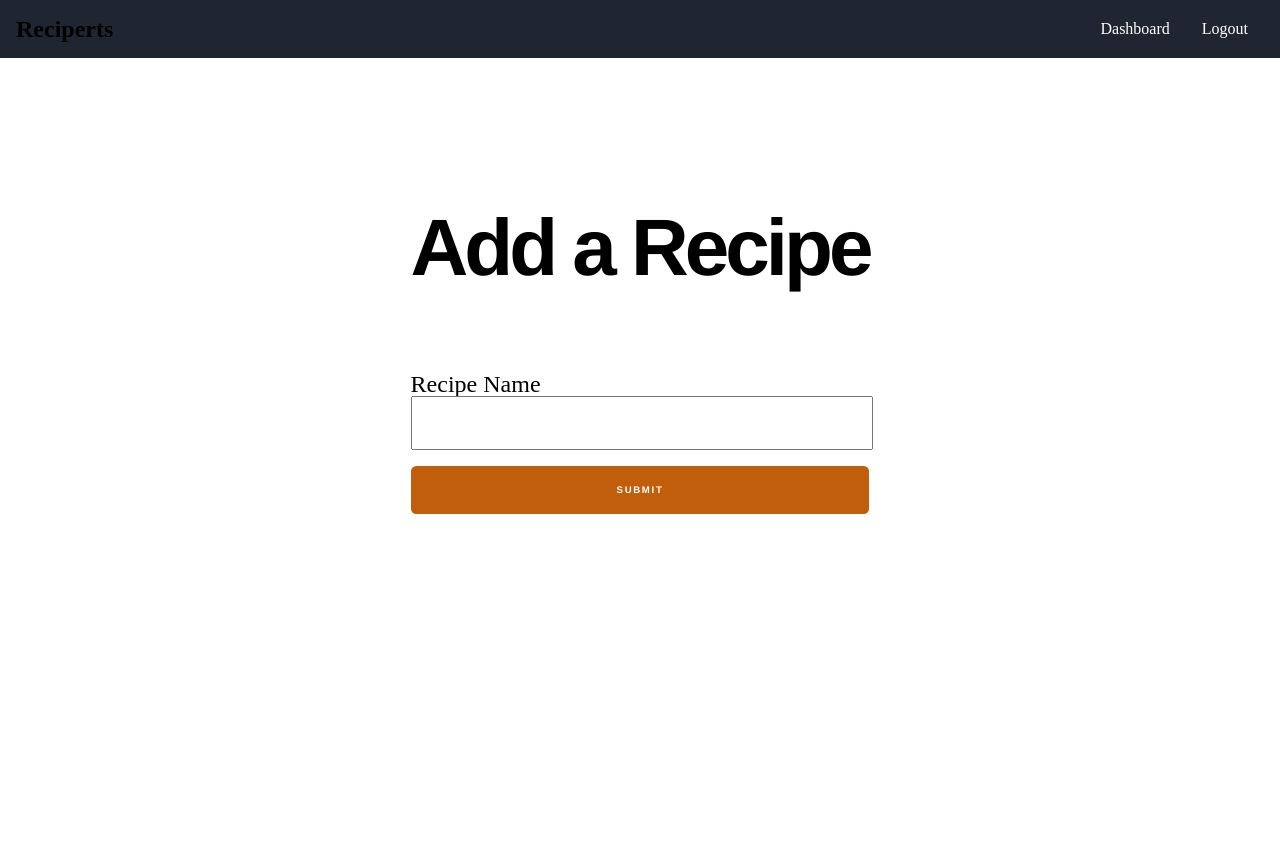
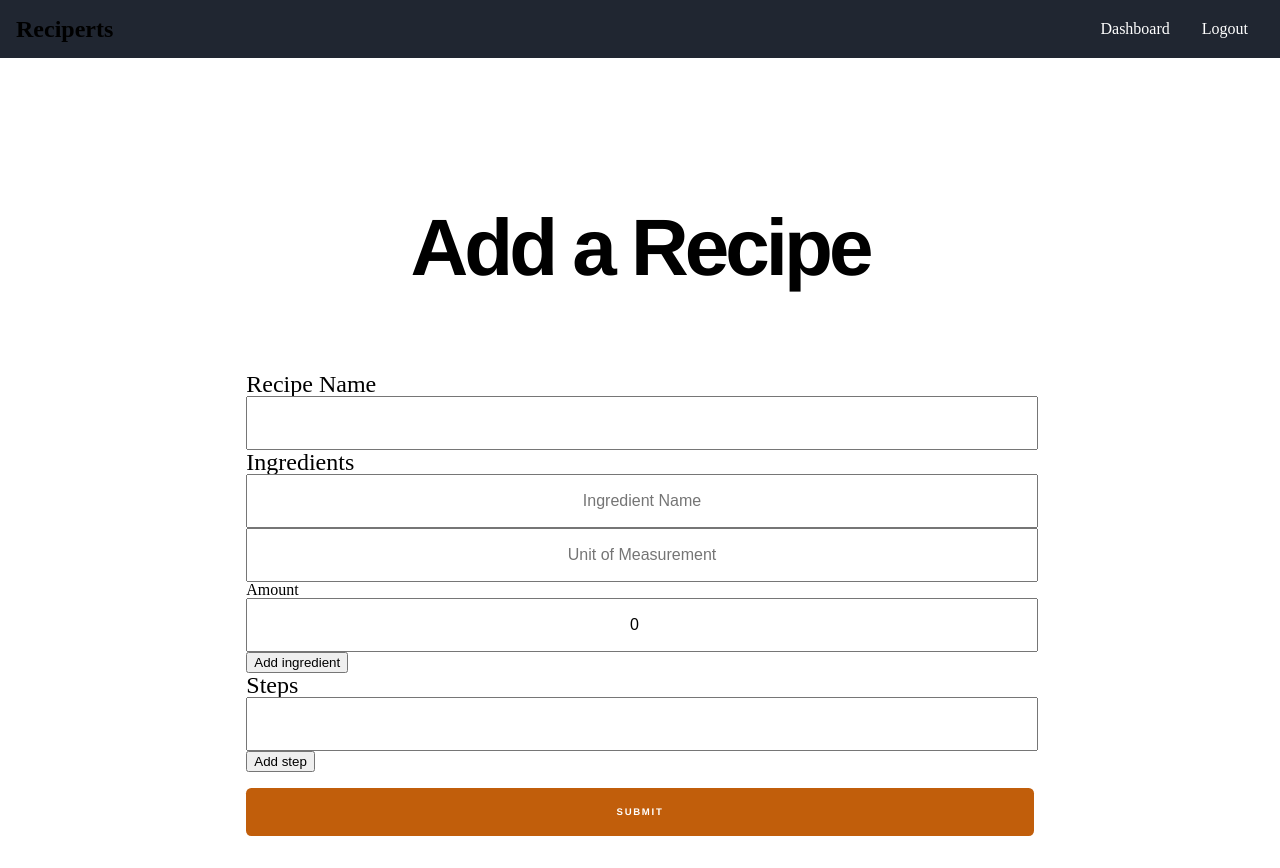
Before and after one commit to Divici/reciperts, a React (Create React App) app: page /add-recipe in a window 1280 px wide. Before the commit the page ends 800 px from the top, so only its background shows below. Built offline with nearby package versions, Linux system fonts and the light colour scheme; sample sign-in values are in the browser's storage.

Commit message:
Working on adding recipe

```diff
--- a/src/components/recipes/AddRecipeForm.js
+++ b/src/components/recipes/AddRecipeForm.js
@@ -1,5 +1,6 @@
 import React, { useState } from 'react';
 import axios from 'axios';
+import axiosWithAuth from '../utils/axiosWithAuth';
 import { addNewRecipe} from '../../actions';
 import { connect } from 'react-redux';
 import Header from '../Header';
@@ -11,13 +12,23 @@ const AddRecipeForm = (props) => {
 
     const [recipe, setRecipe] = useState({
         recipe_name: '',
+        prep_time: 0,
+        cook_time: 0,
+        category: '',
+        source: '',
         ingredients: [],
+        steps: [],
         user_id: userId
     })
     const [ingredient, setIngredient] = useState({
         ingredient_name : '',
         ingredient_unit : '',
         quantity: 0,
+    })
+
+    const [step, setStep] = useState({
+        step_instruction : '',
+        step_number : 1
     })
 
     const handleChange = (e) => {
@@ -27,16 +38,67 @@ const AddRecipeForm = (props) => {
         });
     }
 
+    const handleChangeStep = (e) => {
+        setStep({
+            ...step,
+            [e.target.name]: e.target.value
+        });
+    }
+
+    const handleChangeIngredient = (e) => {
+        setIngredient({
+            ...ingredient,
+            [e.target.name]: e.target.value
+        });
+    }
+
     const handleSubmit = (e) => {
         e.preventDefault();
 
-        axios.post(`https://reciperts.herokuapp.com/api/recipes`, recipe)
+        axiosWithAuth()
+            .post('/recipes')
                 .then(res=>{
                     props.addNewRecipe(res.data);
                     navigate(`/dashboard`);
                 })
                 .catch(err=>{
                     console.log(err.response.data);
+                })
+
+        // axios.post(`https://reciperts.herokuapp.com/api/recipes`, recipe)
+        //     .then(res=>{
+        //         props.addNewRecipe(res.data);
+        //         navigate(`/dashboard`);
+        //     })
+        //     .catch(err=>{
+        //         console.log(err.response.data);
+        //     })
+    }
+
+    const ingredientAdder = (e) => {
+        e.preventDefault();
+
+        setRecipe({
+            ...recipe,
+            ingredients : [...recipe.ingredients, ingredient]
+        })
+        setIngredient({
+            ingredient_name : '',
+            ingredient_unit : '',
+            quantity: 0,
+        })
+    }
+
+    const stepAdder = (e) => {
+        e.preventDefault();
+
+        setRecipe({
+            ...recipe,
+            steps : [...recipe.steps, step]
+        })
+        setStep({
+            step_instruction : '',
+            step_number : step.step_number +1
         })
     }
 
@@ -53,14 +115,33 @@ const AddRecipeForm = (props) => {
                             <label className="label">Recipe Name</label>
                             <input value={recipe.recipe_name} onChange={handleChange} name="recipe_name" type="text" className="input"/>
                         </div>
-                        {/* <div>
-                            <label className="label">Species</label>
-                            <input value={recipe.species} onChange={handleChange} name="species" type="text" className="input"/>
+
+                        <div>
+                            <label className="label">Ingredients</label>
+                            {
+                                //Showing the current ingredients
+                                recipe.ingredients && recipe.ingredients.map(ingredient=>(
+                                    <p>{ingredient.quantity} {ingredient.ingredient_unit} of {ingredient.ingredient_name}</p>
+                                ))
+                            }
+                            <input value={ingredient.ingredient_name} onChange={handleChangeIngredient} name="ingredient_name" type="text" placeholder='Ingredient Name' className="input"/>
+                            <input value={ingredient.ingredient_unit} onChange={handleChangeIngredient} name="ingredient_unit" type="text" placeholder='Unit of Measurement' className="input"/>
+                            <label>Amount</label><input value={ingredient.quantity} onChange={handleChangeIngredient} name="quantity" type="number" placeholder='Amount' className="input"/>
+                            <button onClick={ingredientAdder}>Add ingredient</button>
                         </div>
+
                         <div>
-                            <label className="label">Watering Frequency <span id="smaller">(times per week)</span></label>
-                            <input value={recipe.h2oFrequency < 0 ? 0 : plant.h2oFrequency} onChange={handleChange} name="h2oFrequency" type="number" className="input"/>
-                        </div> */}
+                            <label className="label">Steps</label>
+                            {
+                                //Showing the current steps
+                                recipe.steps && recipe.steps.map(step=>(
+                                    <p>{step.step_number}) {step.step_instruction}</p>
+                                ))
+                            }
+                            <input value={step.step_instruction} onChange={handleChangeStep} name="step_instruction" type="text" className="input"/>
+                            <button onClick={stepAdder}>Add step</button>
+                        </div>
+
                     </div>
                     <div>
                         <button className='button center primary max'>Submit</button>
--- /dev/null
+++ b/src/components/utils/axiosWithAuth.js
@@ -0,0 +1,14 @@
+import axios from 'axios';
+
+const axiosWithAuth = ()=> {
+    const token = localStorage.getItem('token');
+
+    return axios.create({
+        headers: {
+            authorization: token
+        },
+        baseURL: 'https://reciperts.herokuapp.com/api'
+    });
+}
+
+export default axiosWithAuth;
--- a/src/reducers/index.js
+++ b/src/reducers/index.js
@@ -30,14 +30,9 @@ const reducer = (state=initialState, action)=>{
                 errorMessage: ''
             };
         case ADD_RECIPE:
-            const newRecipe = {
-                name: action.payload.name,
-                position: action.payload.position,
-                description: action.payload.description
-            }
             return {
                 ...state,
-                recipes: [...state.recipes, newRecipe]
+                recipes: [...state.recipes, action.payload]
             };
         case DELETE_RECIPE:
             return {
```
Lines whose indentation alone changed are shown as unchanged.
